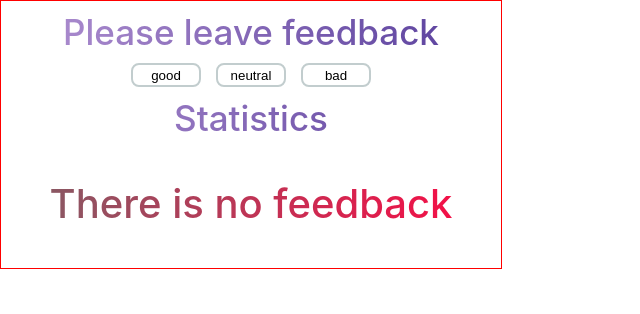
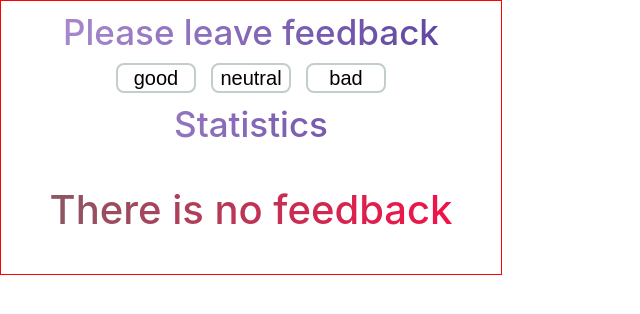
Before and after one commit to Oksana-24/goit-react-hw-02-feedback, a React (Create React App) app: page / in a window 1280 px wide. Shown: the top 314 px of the page, without its empty margins (0-640 px from the left). Built offline with nearby package versions, Linux system fonts and the light colour scheme; the HTML template or start-up script is replaced by a standard one.

Commit message:
Update Feedback.module.css

```diff
--- a/src/components/Feedback/Feedback.module.css
+++ b/src/components/Feedback/Feedback.module.css
@@ -4,8 +4,9 @@
   gap: 15px;
 }
 .buttonItem {
-  width: 70px;
-  height: 24px;
+  width: 80px;
+  height: 30px;
+  font-size: 20px;
   background-color: white;
   color: black;
   border: 2px solid #c2cdce;
```
